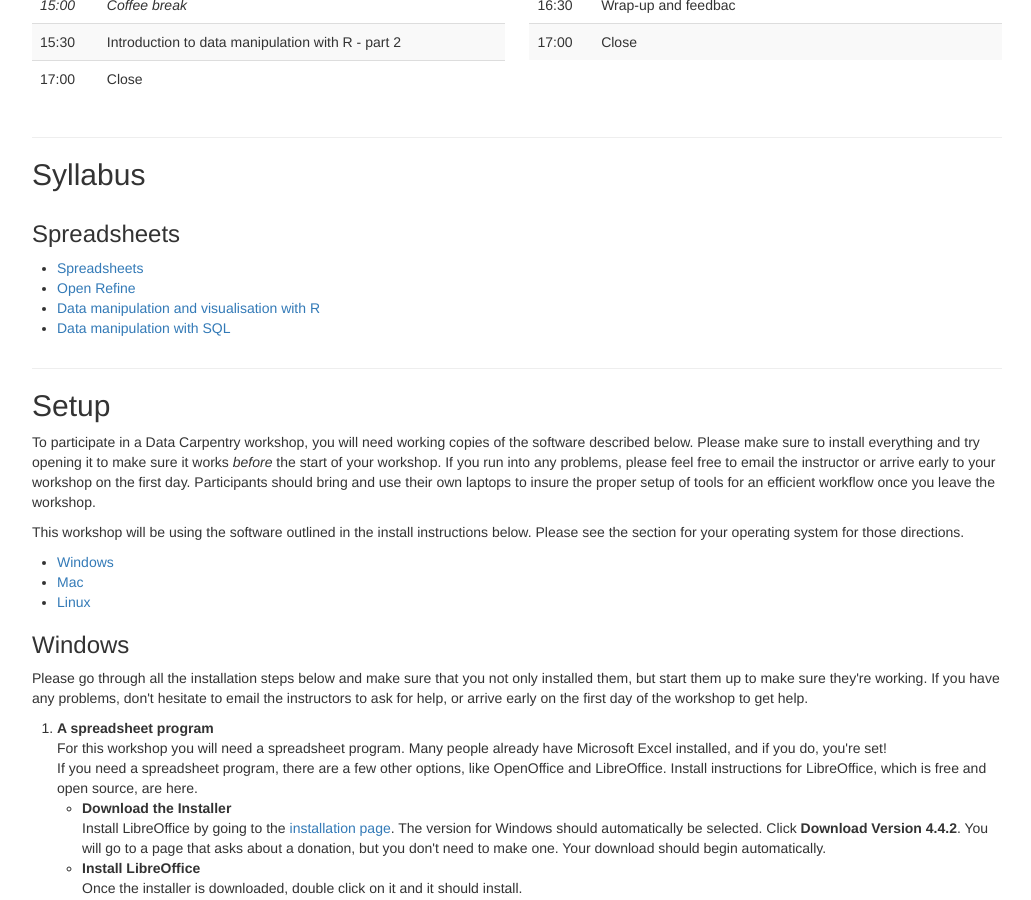
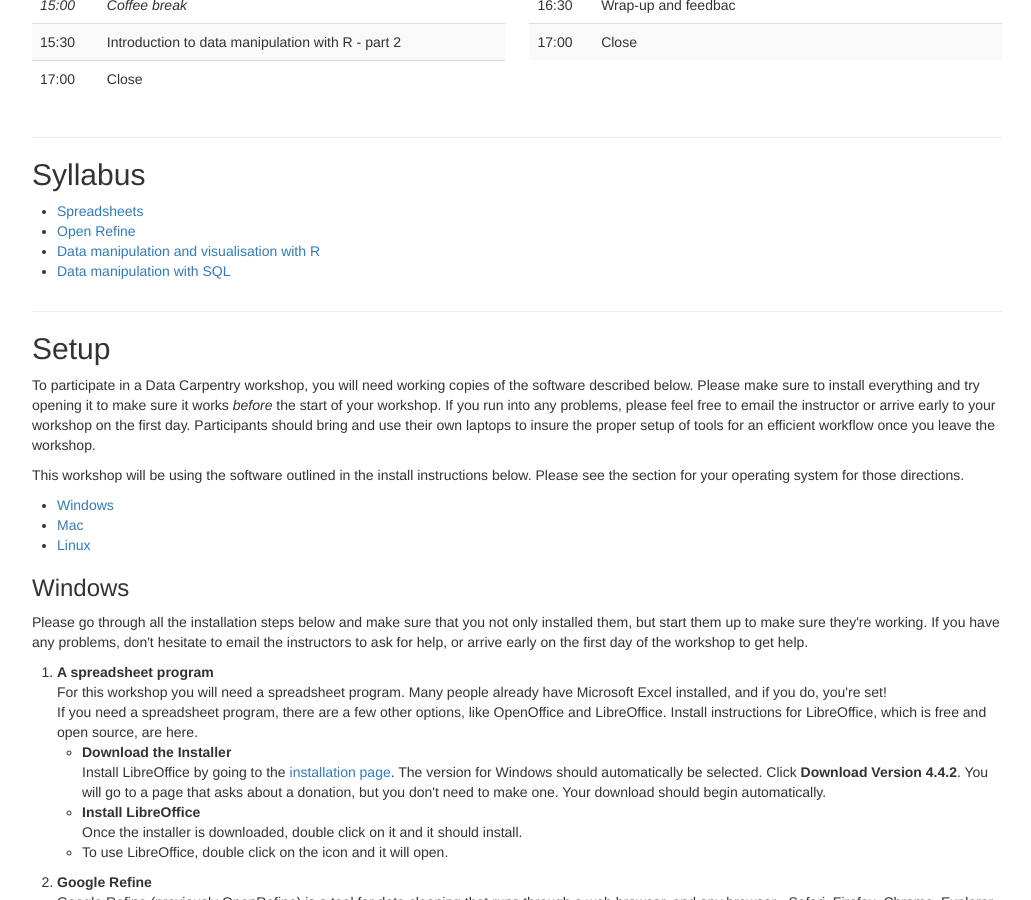
Before and after one commit to hpcarcher/2015-10-29-Leeds-DC, a Jekyll site: the page built from index.html, in a window 1280 px wide and 900 px high, scrolled down 1418 px. Shown: the whole window, without its empty margins (168-1199 px from the left). Built offline with Jekyll 4.4.1, drawn with Linux system fonts in a browser that asks for light colours.

Commit message:
Fixed bug

```diff
--- a/index.html
+++ b/index.html
@@ -135,7 +135,7 @@ href="http://www.archer.ac.uk/training/">ARCHER training page</a>.
 
 <div class="row-fluid">
   <div class="span6">
-    <h3>Spreadsheets</h3>
+
     <ul>
       <li><a href="http://datacarpentry.github.io/spreadsheet-ecology-lesson/">Spreadsheets</a></li>
       <li><a href="http://datacarpentry.github.io/OpenRefine-ecology/">Open Refine</a></li>
```
